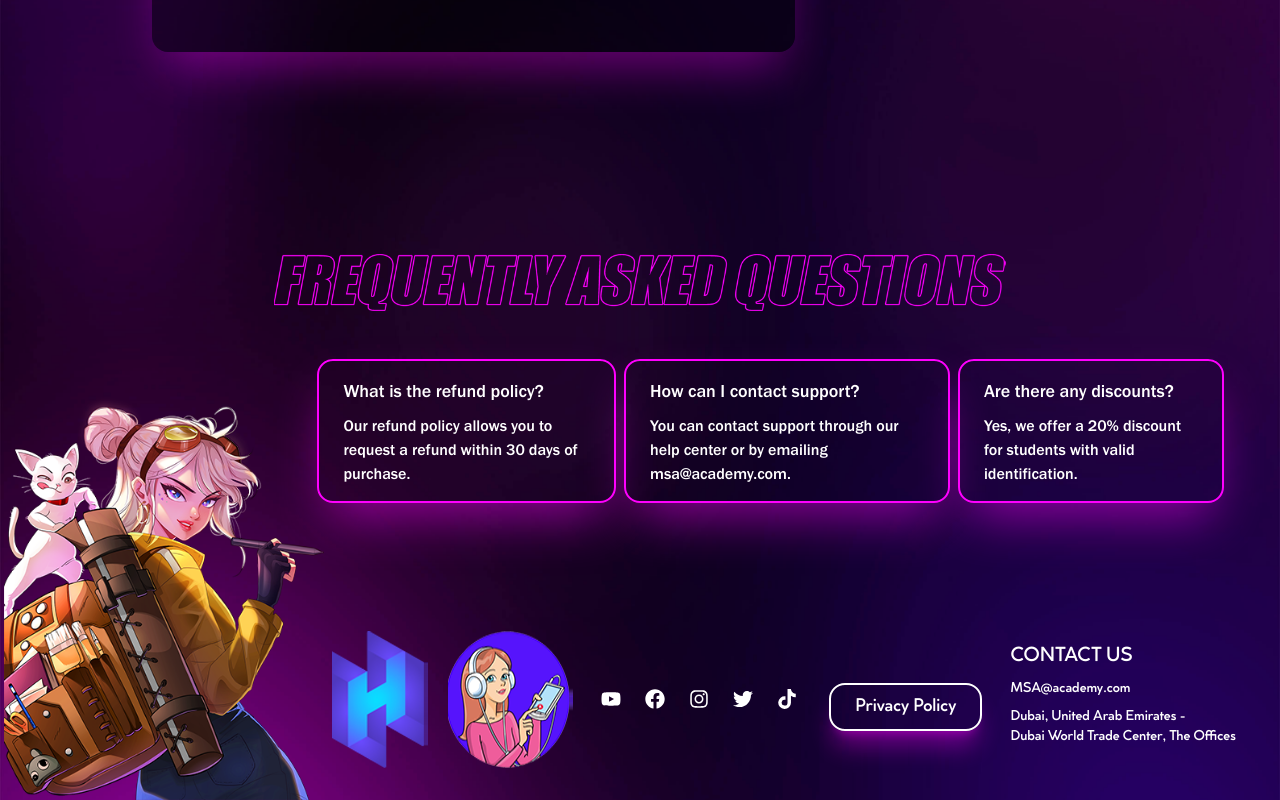
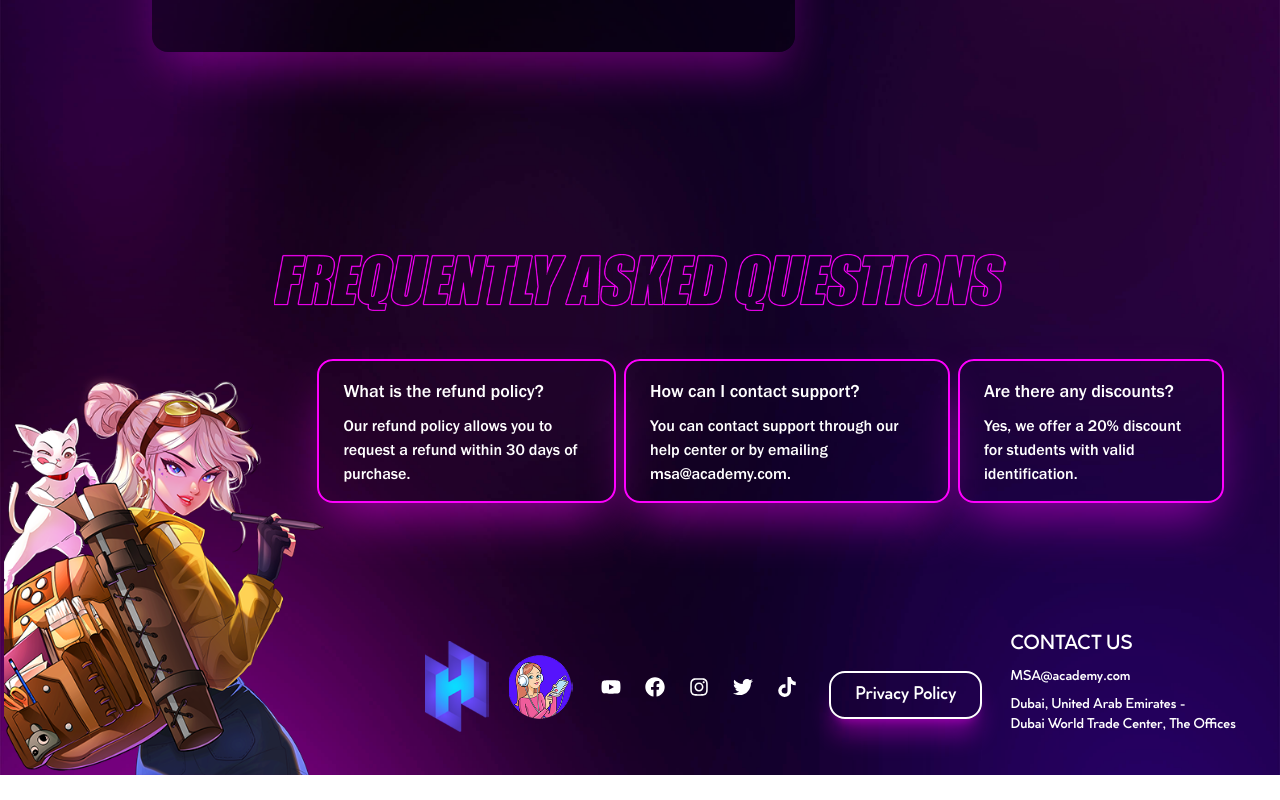
Before and after one commit to taimoormirza1999/msa-academy-next, a Next.js app: page /blog/1 in a window 1280 px wide. Shown: the part 656-1456 px from the top of the page. After the commit the page ends 1431 px from the top, so only its background shows below. Built offline with nearby package versions, Linux system fonts and the light colour scheme; no server answers; a web font is replaced by a local one.

Commit message:
update the images issue

```diff
--- a/src/components/Banner.jsx
+++ b/src/components/Banner.jsx
@@ -7,13 +7,7 @@ import Image from 'next/image';
 import { useMediaQuery } from 'react-responsive';
 
 const Banner = () => {
-  // Parallax Scroll Effect Setup
-  // const { scrollY } = useScroll();
-  const isLargeScreen = useMediaQuery({ minWidth: 1024 });
-
-  // Enhanced Parallax Depth Effect
-  // const parallaxY = useTransform(scrollY, [0, 500], [0, -150]);
-  // const textParallaxY = useTransform(scrollY, [0, 500], [0, -150]);
+  const isLargeScreen = useMediaQuery({ minWidth: 768 });
 
   return (
     <motion.div
@@ -33,26 +27,22 @@ const Banner = () => {
       className="relative w-full 2xl:w-85 h-auto mt-16 md:mt-20  mx-auto md:w-97 max-w-[1920px] mb-7 md:mb-10 lg:mb-20 xl:mb-0  pb-10 pt-16 lg:pb-16 "
     >
       {/* Parallax Background Image */}
-
       {/* <motion.span > */}
       <img
       layout="responsive"
       alt="Banner"
-      // width={2200}
-      // height={1500}
       src={BannerImage.src}
-      className=" w-full mx-auto lg:w-97 h-[44vh] sm:h-[60vh] lg:h-auto object-cover object-[25%_30%] rounded-lg scale-105 banner_img"
+      className=" w-full mx-auto lg:w-93 h-[44vh] sm:h-[60vh] lg:h-auto object-cover object-[25%_30%] rounded-lg scale-105 banner_img"
       />
       {/* </motion.span> */}
 
       {/* Parallax Foreground Content */}
       <motion.div
-
         className="absolute bottom-10 md:right-16 lg:right-28 md:left-auto left-0 right-0 z-10 mx-auto w-max" style={{ transform: 'none', top: 'calc(100% - 35%)' }}
       >
         <Image
-        height={700}
-        width={1200}
+        height={500}
+        width={500}
           src={msaText.src}
           alt="MSAAcademy-text"
           className="-mt-7 -ml-1 w-40 h-auto shadow-2xl object-contain mb-3 md:hidden shadow-pink200/65"
--- a/src/components/Contact.jsx
+++ b/src/components/Contact.jsx
@@ -16,22 +16,16 @@ function Contact() {
     <div className="relative mx-auto max-w-[1920px]">
       <div className="flex flex-col lg:flex-row justify-end items-center p-0 lg-w-1/2 lg:p-8  text-white">
         {/* Channel icons */}
-        <div className="flex flex-row gap-5 lg:gap-3 lg:mx-3">
-           <Image
-                layout="responsive"
-                width={24}
-                height={24}
+        <div className="flex flex-row items-center gap-4 lg:gap-3 lg:mx-3">
+           <img
             src={HerogramLogo.src}
             alt="Character Foo"
-            className="w-16 h-auto "
+            className="w-14 lg:w-16 h-auto "
           />
-         <Image
-                layout="responsive"
-                width={24}
-                height={24}
+         <img
             src={logoogdgirl.src}
             alt="Character Foo"
-            className="w-16 h-16 md:ml-2"
+            className="w-16 lg:w-16 lg:h-16 md:ml-2"
           />
         </div>
         {/* Social Media Links */}
--- a/src/components/blog/BlogCards.jsx
+++ b/src/components/blog/BlogCards.jsx
@@ -8,7 +8,7 @@ import { motion } from 'framer-motion';
 
 const CustomNextArrow = ({ onClick }) => (
   <button
-    className="absolute shadow-pink200/40 right-2 lg:right-2 -top-14 lg:-top-10 -translate-y-1/2 z-10 bg-black/25 lg:bg-black/45 border-[1.5px] border-pink200 text-pink200 p-3 lg:p-3.5 rounded-full shadow-xl"
+    className="absolute shadow-pink200/40 right-2 lg:right-2 -top-12 lg:-top-10 -translate-y-1/2 z-10 bg-black/25 lg:bg-black/45 border-[1.5px] border-pink200 text-pink200 p-3 lg:p-3.5 rounded-full shadow-xl"
     onClick={onClick}
   >
     <svg xmlns="http://www.w3.org/2000/svg" fill="none" viewBox="0 0 24 24" stroke="currentColor" className="w-6 h-6">
@@ -19,7 +19,7 @@ const CustomNextArrow = ({ onClick }) => (
 
 const CustomPrevArrow = ({ onClick }) => (
   <button
-    className="absolute shadow-pink200/40 me-2 lg:-me-2 right-16  lg:left-auto lg:right-20 -top-14 lg:-top-10 -translate-y-1/2 z-10 bg-black/25 lg:bg-black/45 border-[1.5px] border-pink200 text-pink200 p-3 lg:p-3.5 rounded-full shadow-xl"
+    className="absolute shadow-pink200/40 me-2 lg:-me-2 right-16  lg:left-auto lg:right-20 -top-12 lg:-top-10 -translate-y-1/2 z-10 bg-black/25 lg:bg-black/45 border-[1.5px] border-pink200 text-pink200 p-3 lg:p-3.5 rounded-full shadow-xl"
     onClick={onClick}
   >
     <svg xmlns="http://www.w3.org/2000/svg" fill="none" viewBox="0 0 24 24" stroke="currentColor" className="w-6 h-6">
--- a/src/components/ui/BlogCard.jsx
+++ b/src/components/ui/BlogCard.jsx
@@ -11,7 +11,7 @@ export default function BlogCard({ blogItem }) {
       {/* Image */}
       <Link
         href={`/blog/${blogItem._id}`}
-        className="relative cursor-pointer w-full max-w-full  "
+        className="cursor-pointer lg:relative w-full max-w-full  "
       >
         <Image
           height={500}
@@ -22,11 +22,11 @@ export default function BlogCard({ blogItem }) {
         />
 
         <div
-          className=" absolute bottom-0 max-w-full left-0 w-full h-[50vh] lg:p-4 bg-gradient-to-t from-black via-black/15 to-black/20
-       shadow-lg shadow-pink200/15 flex items-end "
+          className=" absolute bottom-0 max-w-[100%] left-0 w-full h-[50vh] lg:p-4 bg-gradient-to-t from-black via-black/15 to-black/20
+       shadow-lg shadow-pink200/15 p-3 flex items-end z-100" style={{width: '100%', height: '100%'}}
         >
-          <div className="lg:mb-8 pl-2 lg:pl-0 mb-2 w-full max-w-full flex flex-col ">
-            <h3 className="text-lg lg:text-2xl font-bold text-white font-medium-fgm mb-2 lg:mb-4 w-full">
+          <div className="lg:mb-8 pl-2 lg:pl-0 mb-2 w-[100%] max-w-full flex flex-col z-100 ">
+            <h3 className="text-lg lg:text-2xl font-bold text-white font-medium-fgm mb-2 lg:mb-4 w-full " >
               {blogItem.title}
             </h3>
 
@@ -44,7 +44,7 @@ export default function BlogCard({ blogItem }) {
             </div>
             <Link
               href={`/blog/${blogItem._id}`}
-              className="w-1/2 text-center text-gray-50 lg:mt-2 inline-block  border-[1.2px] shadow-lg shadow-pink200/35 border-pink200 px-4 p-1 rounded-full lg:text-sm text-base"
+              className="w-[10rem] text-center text-gray-50 lg:mt-2 inline-block  border-[1.2px] shadow-lg shadow-pink200/35 border-pink200 px-4 p-1 rounded-full lg:text-sm text-base"
             >
               Read More
             </Link>
```
